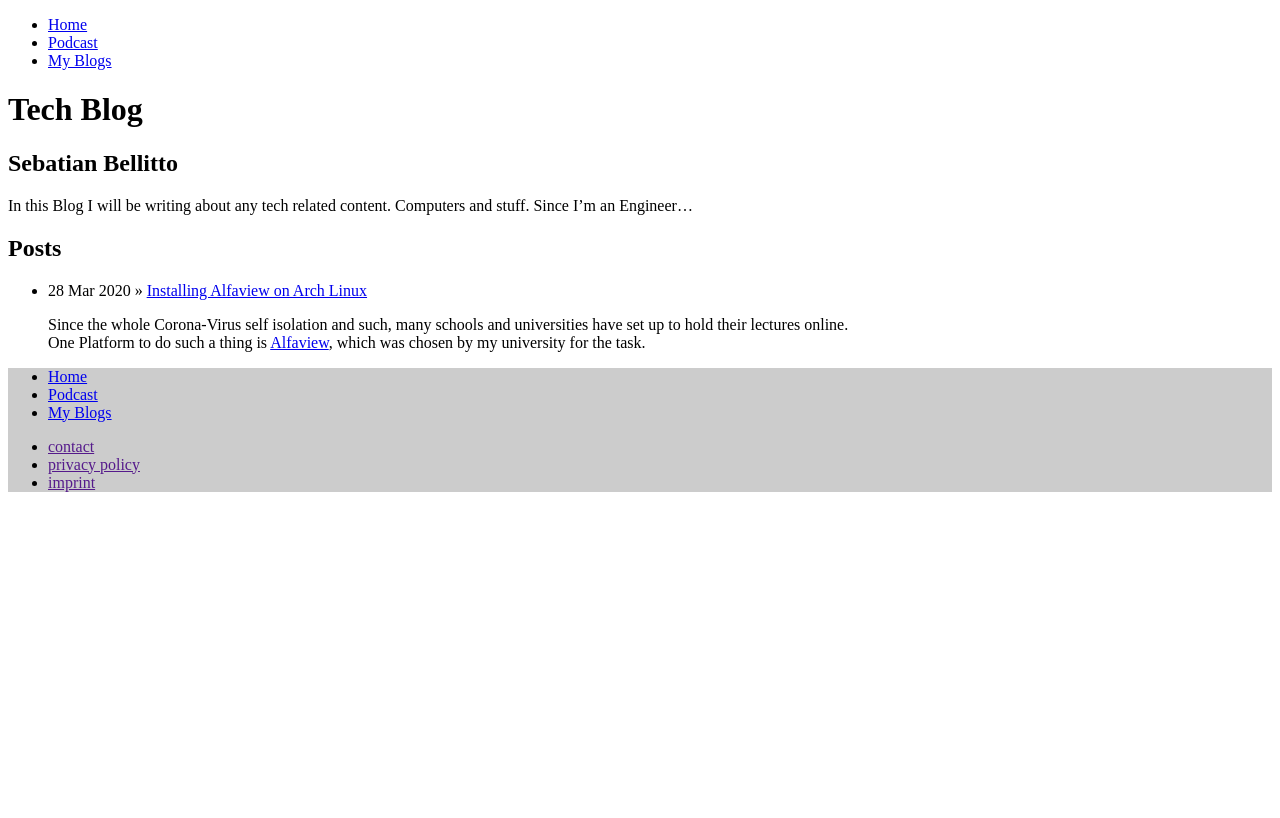
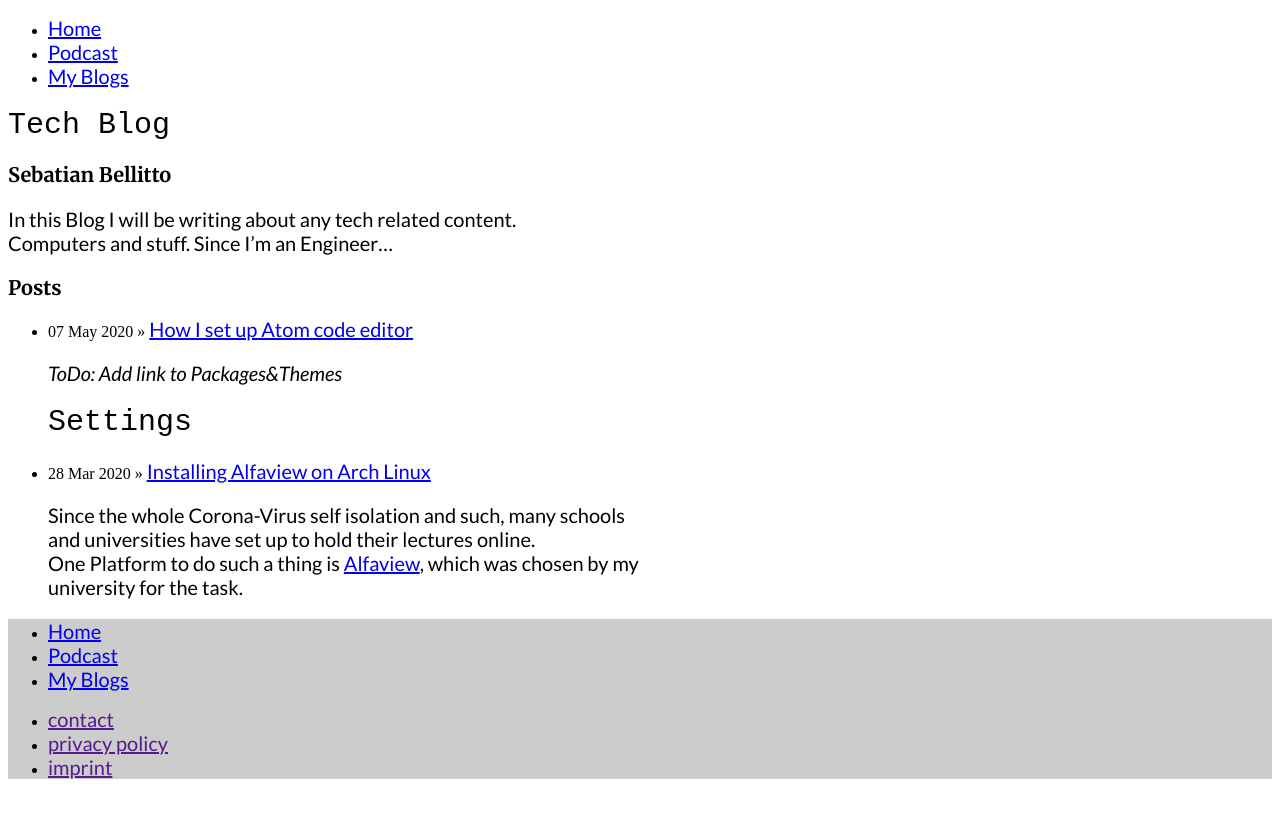
Before and after one commit to SebastianSlash/SebastianSlash.github.io, a Jekyll site: the page built from _blogtype/tech.md, in a window 1280 px wide. Shown: the top 818 px of the page. Built offline with Jekyll 4.4.1, drawn with Linux system fonts in a browser that asks for light colours; some web fonts are replaced.

Commit message:
make better stylin choices. Added Tech post.

```diff
--- /dev/null
+++ b/_posts/tech/2020-05-07-setting-up-atom.md
@@ -0,0 +1,37 @@
+---
+layout: post
+blogtype: tech
+title: "How I set up Atom code editor"
+date: 2020-05-07
+author: Sebastian Bellitto
+---
+*ToDo: Add link to Packages&Themes*
+# Settings
+
+The Settings (`ctrl/cmd` + `,`) I like to adjust are:
+
+  - Core
+    - [x] Exclude VCS Ignored Paths
+  - Editor
+    - [x] Scroll Past End
+    - [x] Show Indent Guide
+
+# Themes
+- The UI theme I like to use currently is: **City Lights**
+- For syntaxing I am using: **Darker One Dark**
+
+# Packages
+General:
+  - Minimap
+  - file-icons
+
+For Web Developement:
+  - Emmet
+  - pigments
+
+For Markdown (*soon Markdown Notaking Post*)
+  - language-markdown
+  - tidy-markdown
+  - markdown-preview-enhanced
+  - latex
+  - markdown-mindmap
--- /dev/null
+++ b/_sass/base.sass
@@ -0,0 +1,14 @@
+h1
+  font: 30px Oxygen Mono, monospace
+h2
+  font: 20px Merriweather, serif
+  font-weight: bold
+a
+  font: 20px Lato, sans-serif
+  max-width: 600px
+p
+  font: 20px Lato, sans-serif
+  max-width: 600px
+.ticker
+  letter-spacing: 0.08em
+  font-weight: 600
--- a/_sass/landing.sass
+++ b/_sass/landing.sass
@@ -3,21 +3,6 @@
   height: 100vh
   background-size: contain
 
-  h1
-    font: 30px Lobster, cursive
-  h2
-    font: 20px Merriweather, serif
-    font-weight: bold
-  a
-    font: 20px Lato, sans-serif
-    max-width: 600px
-  p
-    font: 20px Lato, sans-serif
-    max-width: 600px
-  .ticker
-    letter-spacing: 0.08em
-    font-weight: 600
-
   .logo
     svg
       height: auto
--- a/assets/css/styles.scss
+++ b/assets/css/styles.scss
@@ -1,6 +1,7 @@
 ---
 ---
 @import "main";
+@import "base";
 @import "landing";
 @import "projects";
 @import "impossible";
--- a/index.html
+++ b/index.html
@@ -15,6 +15,7 @@ title: My Personal Webpage
   <p class="ticker">thinking. creating. exploring.</p>
   <p>Those are some of the things I like to do whenever I can. </p>
 </div>
+
 <div class="o_projects">
   <h1>Projects</h1>
   <p>
@@ -24,6 +25,7 @@ title: My Personal Webpage
   <p class="ticker">So many Ideas!</p>
   <a href="https://github.com/SebastianSlash" class="call_action">see on GitHub</a>
 </div>
+
 <div class="o_impossible">
   <h1>Impossible List</h1>
   <p class="ticker">The Bucket List 2.0 - Evolved</p>
@@ -31,6 +33,7 @@ title: My Personal Webpage
   <br>it's basicly a list of goals I want to achive and beyond.</p>
   <a href="pages/impossibble-list.html" class="call_action">Go check it out!</a>
 </div>
+
 <div class="o_podcast">
   <h1>The Podcast</h1>
   <p class="ticker">I think best when cycling.</p>
@@ -57,6 +60,7 @@ title: My Personal Webpage
     <a href="" class="call_action">get technical</a>
   </div>
 </div>
+
 <div class="o_contact">
   <h1>Contact</h1>
   <div>
```
Also changed, not shown: other parts of index.html (+1 -1 lines).
